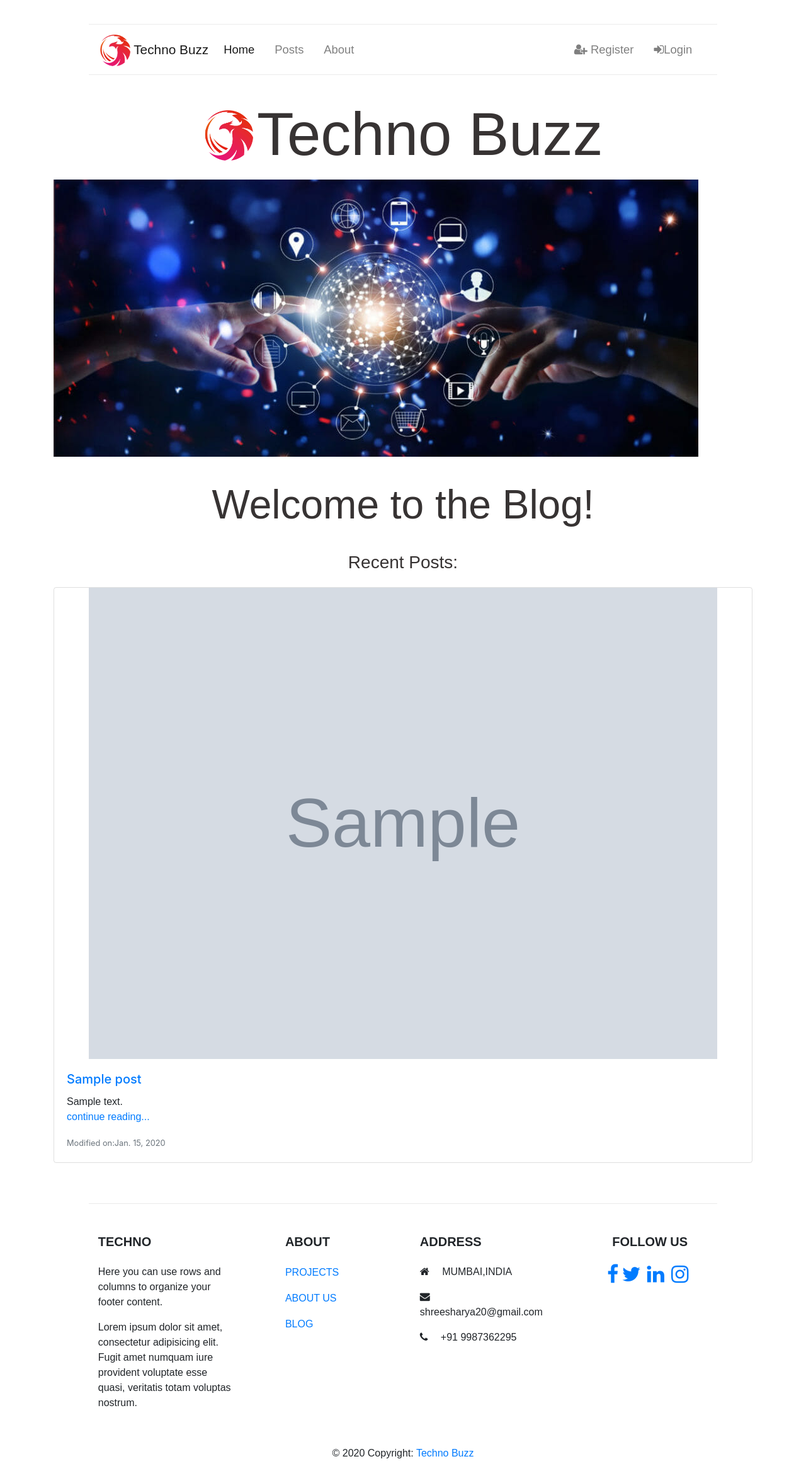
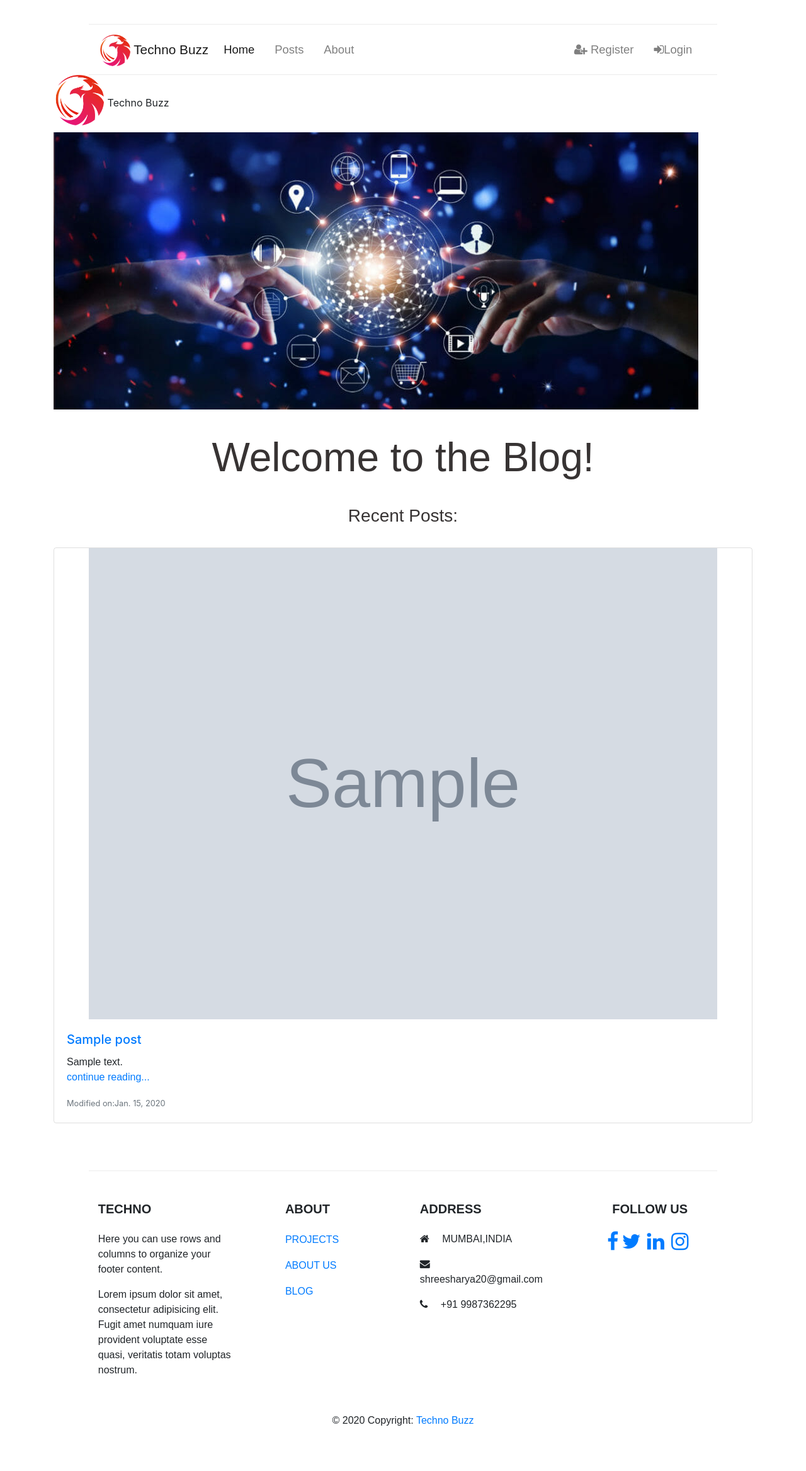
Before and after one commit to shreesh30/blog, a Django app: page / in a window 1280 px wide. Shown: the whole page at 63% size. After the commit the page ends 2263 px from the top, so only its background shows below. Run offline with Django 3.2, Linux system fonts and the light colour scheme; tables that the repository leaves empty hold one stand-in row (values such as "Sample post"); grey boxes marked "Sample" are stand-in pictures; some libraries are stand-ins or nearby versions; some web fonts are replaced.

Commit message:
index recent post styling changed

```diff
--- a/templates/base.html
+++ b/templates/base.html
@@ -91,7 +91,7 @@
         margin-top: 2%;
       }
 
-      #heading
+     /* #heading
       {
         margin-top: 2%;
         font-size:600%;
@@ -99,7 +99,7 @@
         font-family: 'Gotu', sans-serif;
         text-align: center;
       }
-
+*/
       #index_logo{
         margin-bottom: 1%;
         margin-right: 0.5%;
@@ -197,10 +197,7 @@
         padding-right: 5%;
       }
 
-      .card_group{
-        margin-top: 1%;
-        margin-bottom: 1%;
-      }
+
 
       </style>
 </head>
--- a/templates/pages/index.html
+++ b/templates/pages/index.html
@@ -27,7 +27,7 @@
 
 
                   <div class="card-group" >
-                    <div class="card" style="background: transparent;width:100%;height:auto">
+                    <div class="card" style="background: transparent;width:100%;height:auto;margin-top:1%;margin-bottom:1%">
                       {%if recent_post.image%}
                         <img class="img-fluid" id="recent_posts" src="{{recent_post.image.url}}" alt="Responsive image" >
                         {%endif%}
```
